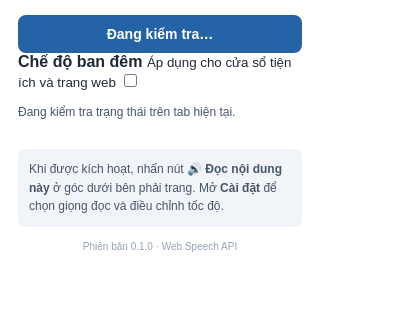
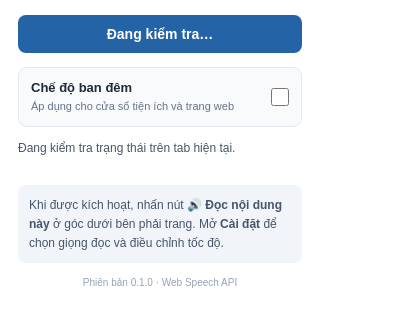
Before and after one commit to tranminhhuydn/TTS-widget, a browser extension: page tts-widget-chrome-extension/popup.html in a window 400 px wide. Shown: the part 63-390 px from the top of the page. Drawn offline with Linux system fonts and the light colour scheme.

Commit message:
Add opt-in night mode setting to extension

```diff
--- a/tts-widget-chrome-extension/popup.css
+++ b/tts-widget-chrome-extension/popup.css
@@ -29,3 +29,23 @@ button:disabled { opacity: .6; cursor: wait; }
   color: #475569; font-size: 12px; line-height: 1.55;
 }
 footer { margin-top: 14px; color: #94a3b8; font-size: 10px; text-align: center; }
+
+
+.appearance-setting {
+  margin: 14px 0 12px;
+  padding: 12px;
+  border: 1px solid #e2e8f0;
+  border-radius: 9px;
+  background: #f8fafc;
+}
+.switch-row { display: flex; align-items: center; justify-content: space-between; gap: 12px; cursor: pointer; }
+.switch-copy { display: grid; gap: 4px; }
+.switch-copy strong { font-size: 13px; }
+.switch-copy small { color: #64748b; font-size: 11px; line-height: 1.4; }
+#darkModeToggle { width: 18px; height: 18px; margin: 0; accent-color: #2463a6; cursor: pointer; flex: 0 0 auto; }
+:root[data-theme="dark"] { color-scheme: dark; color: #e5e7eb; background: #111827; }
+:root[data-theme="dark"] .appearance-setting { background: #1f2937; border-color: #374151; }
+:root[data-theme="dark"] .switch-copy small,
+:root[data-theme="dark"] .status { color: #cbd5e1; }
+:root[data-theme="dark"] .hint { background: #1f2937; color: #d1d5db; }
+:root[data-theme="dark"] footer { color: #94a3b8; }
```
